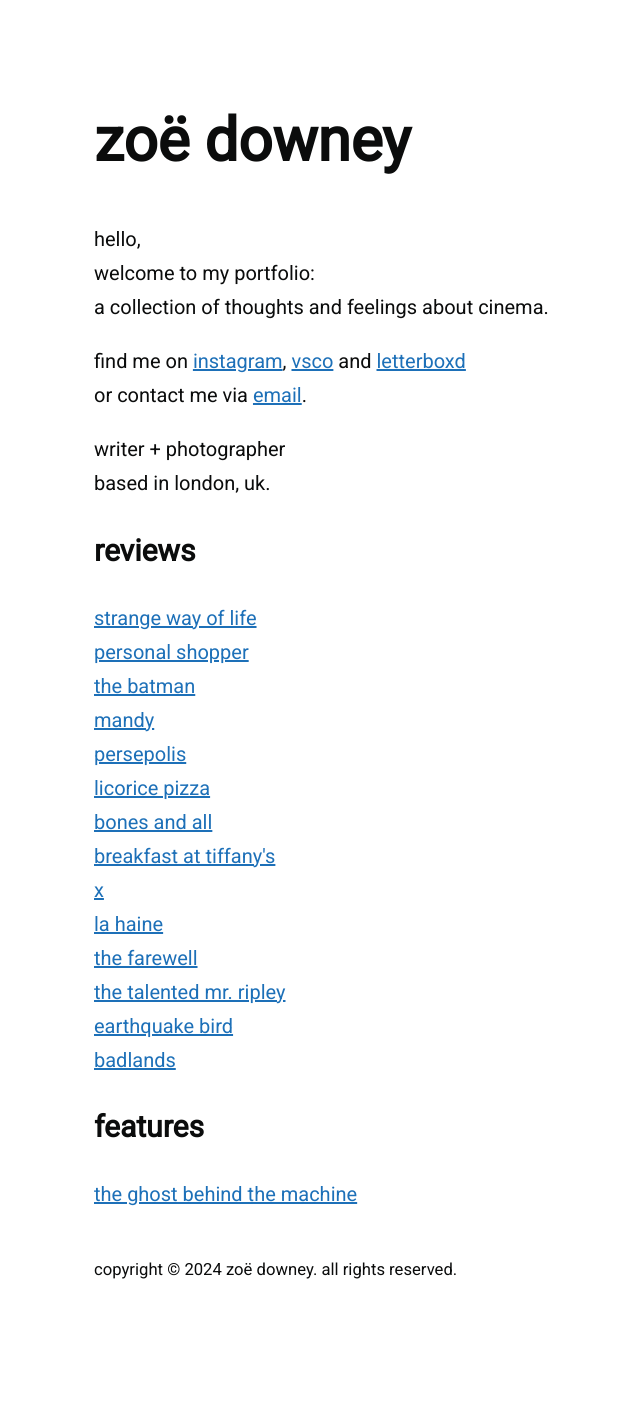
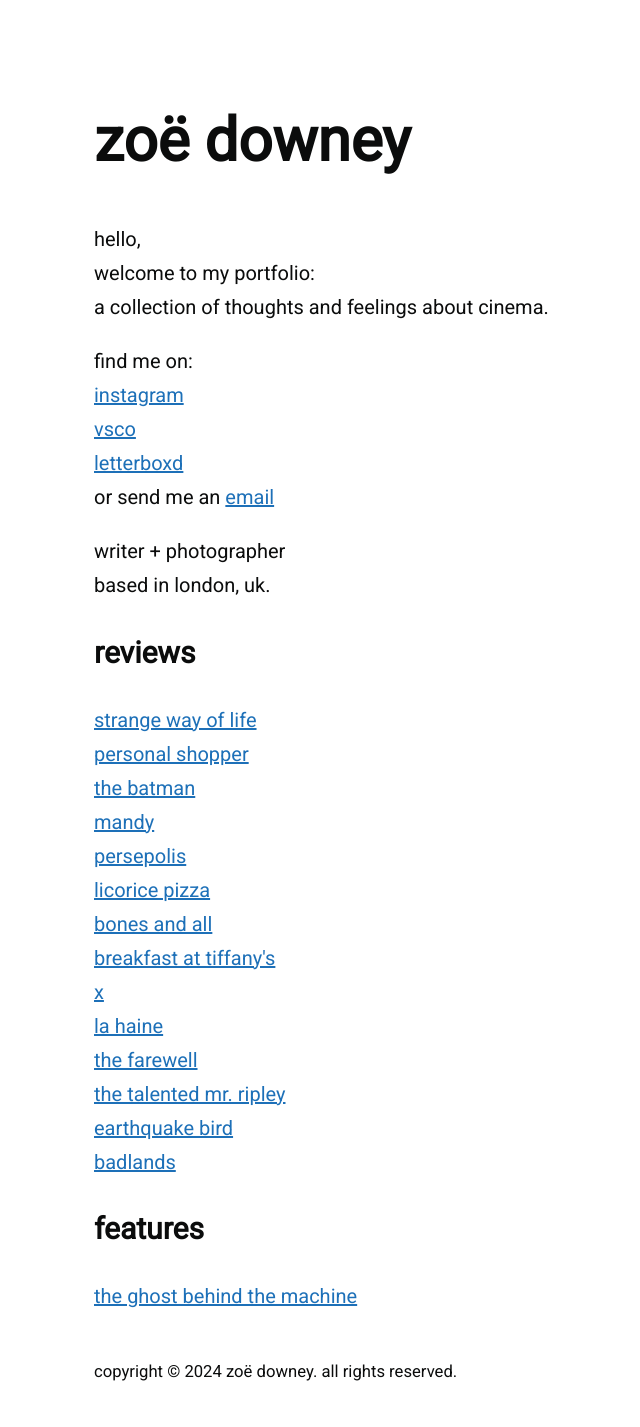
Before and after one commit to zoeurl/zoedowney.github.io, a Jekyll site: the page built from index.html, in a window 1280 px wide. Shown: the whole page, without its empty margins (146-786 px from the left). Built offline with Jekyll 4.4.1, drawn with Linux system fonts in a browser that asks for light colours; before the commit the page ends 1325 px from its top, so only the background shows below that.

Commit message:
Update index.html

```diff
--- a/index.html
+++ b/index.html
@@ -8,8 +8,11 @@
 <br>welcome to my portfolio:
 <br>a collection of thoughts and feelings about cinema.
 </p>
-find me on <a href="https://www.instagram.com/zoeurl/">instagram</a>, <a href="https://vsco.co/zoeurl/gallery">vsco</a> and <a href="https://letterboxd.com/zoedowney/">letterboxd</a>
-<br>or contact me via <a href="mailto:{{site.email}}">email</a>.
+find me on:
+<br><a href="https://www.instagram.com/zoeurl/">instagram</a>
+<br><a href="https://vsco.co/zoeurl/gallery">vsco</a>
+<br><a href="https://letterboxd.com/zoedowney/">letterboxd</a>
+<br>or send me an <a href="mailto:{{site.email}}">email</a>
 </p>
 writer + photographer
 <br>based in london, uk.
```
